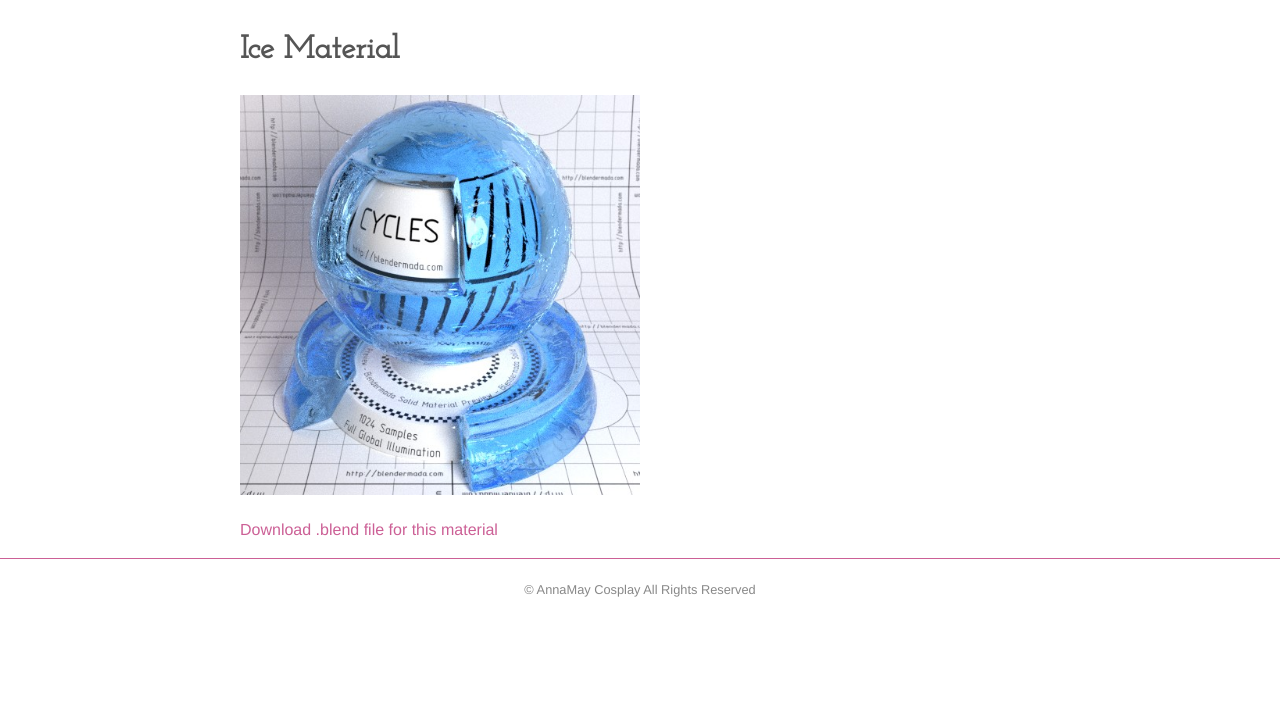
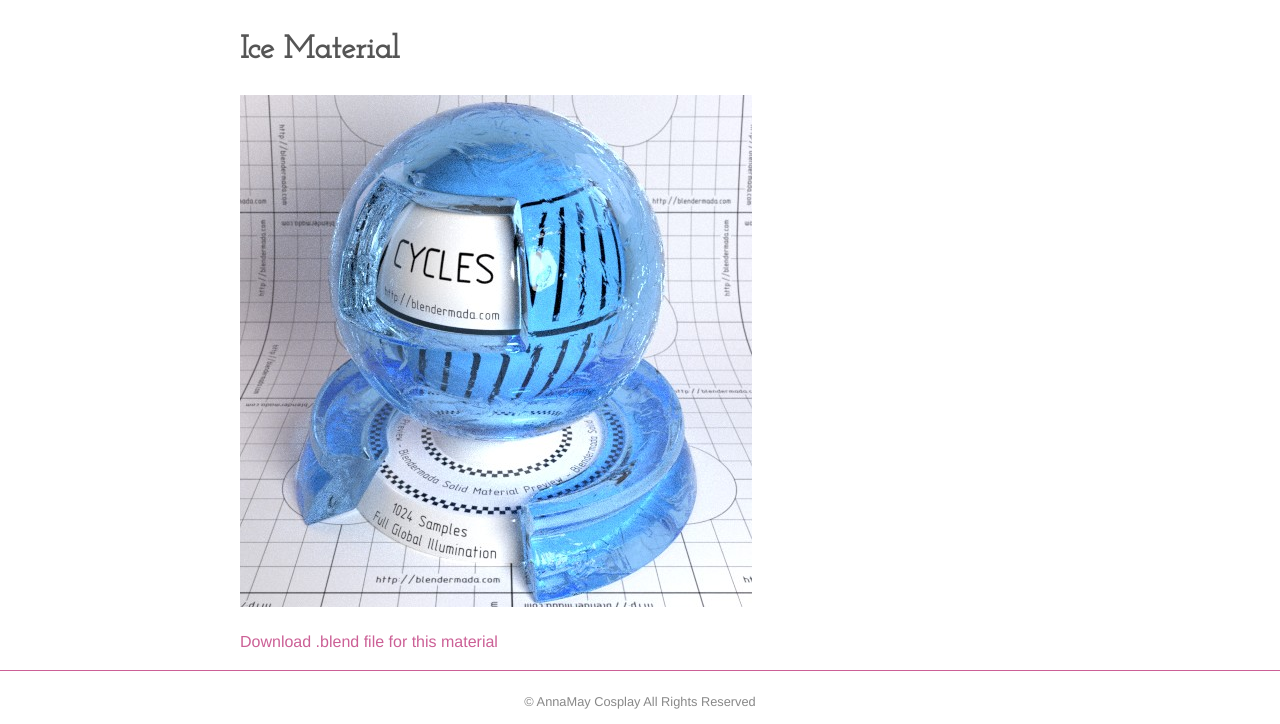
Before and after one commit to annamay8/annamay8.github.io, a Jekyll site: the page built from _posts/2017-10-21-subzero.md, in a window 1280 px wide. Shown: the part 1324-2048 px from the top of the page. Built offline with Jekyll 4.4.1, drawn with Linux system fonts in a browser that asks for light colours; comment, search, counter and statistics services are not loaded; before the commit the page ends 1936 px from its top, so only the background shows below that.

Commit message:
Update 2017-10-21-subzero.md

```diff
--- a/_posts/2017-10-21-subzero.md
+++ b/_posts/2017-10-21-subzero.md
@@ -18,6 +18,6 @@
 
 Ice Material
 ============
-<img alt="material demo" src="/img/mat_ice.jpg" width="50%" height="50%" />
+<img alt="material demo" src="/img/mat_ice.jpg" class="highres" />
 
 [Download .blend file for this material](/dl/mat_ice.blend)
```
